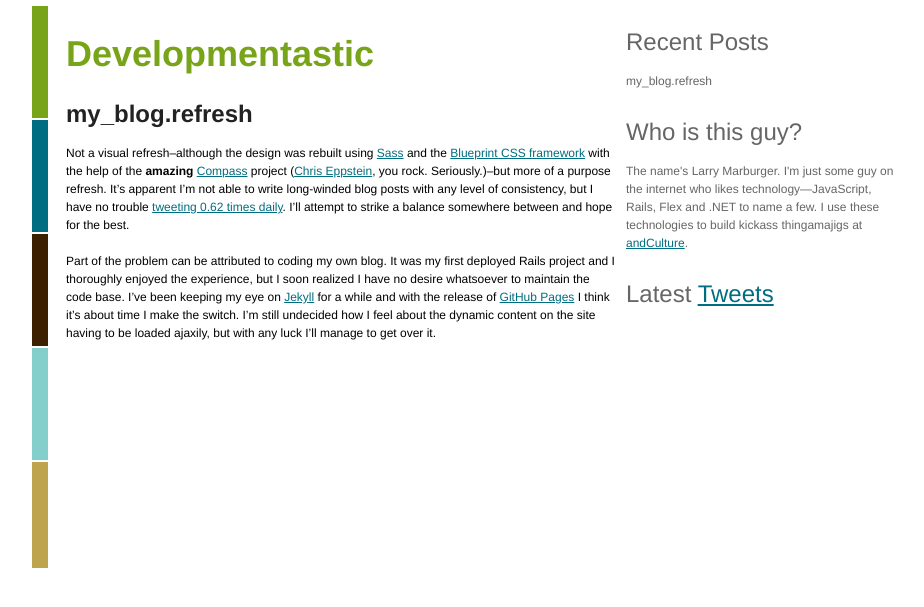
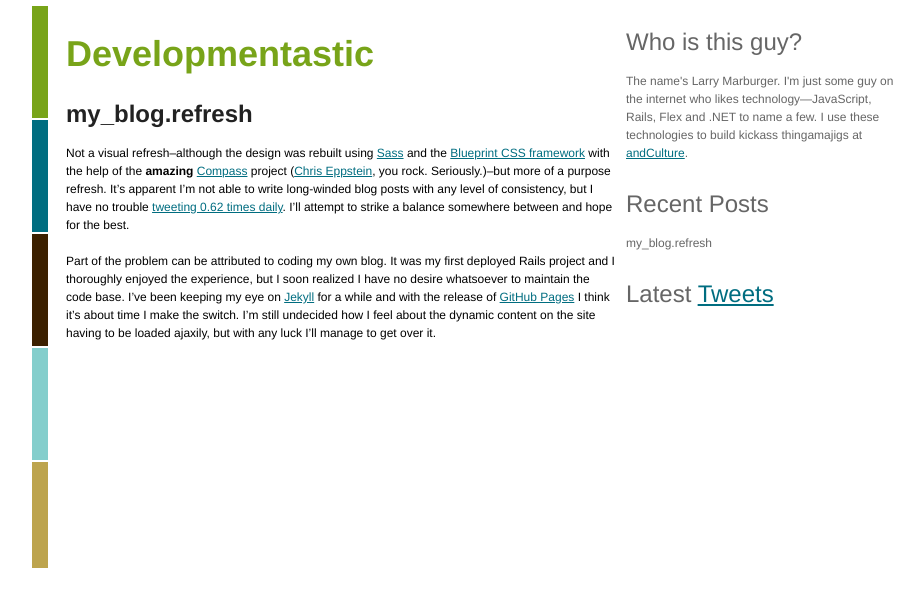
Before and after one commit to lmarburger/lmarburger.github.com, a Jekyll site: the page built from index.html, in a window 1280 px wide. Shown: the top 607 px of the page, without its empty margins (179-1103 px from the left). Built offline with Jekyll 4.4.1, drawn with Linux system fonts in a browser that asks for light colours.

Commit message:
Moved the about block above recent posts in the sidebar.

```diff
--- a/_layouts/default.html
+++ b/_layouts/default.html
@@ -16,15 +16,6 @@
 
   		<ul id="sidebar">
   			<li>
-  				<h2>Recent Posts</h2>
-  				<ol id="recent">
-            {% for post in site.posts limit:5 %}
-              <li>{{ post.title }}</li>
-            {% endfor %}
-  				</ol>
-  			</li>
-
-  			<li>
   				<h2>Who is this guy?</h2>
   				<p id="about">
   					<!-- I know it's bad karma to put a space around an em dash, but Firefox won't line
@@ -33,6 +24,15 @@
   					to name a few.  I use these technologies to build kickass thingamajigs at
   					<a href="http://andculture.com" title="andCulture">andCulture</a>.
   				</p>
+  			</li>
+
+  			<li>
+  				<h2>Recent Posts</h2>
+  				<ol id="recent">
+            {% for post in site.posts limit:5 %}
+              <li>{{ post.title }}</li>
+            {% endfor %}
+  				</ol>
   			</li>
 
   			<li>
```
